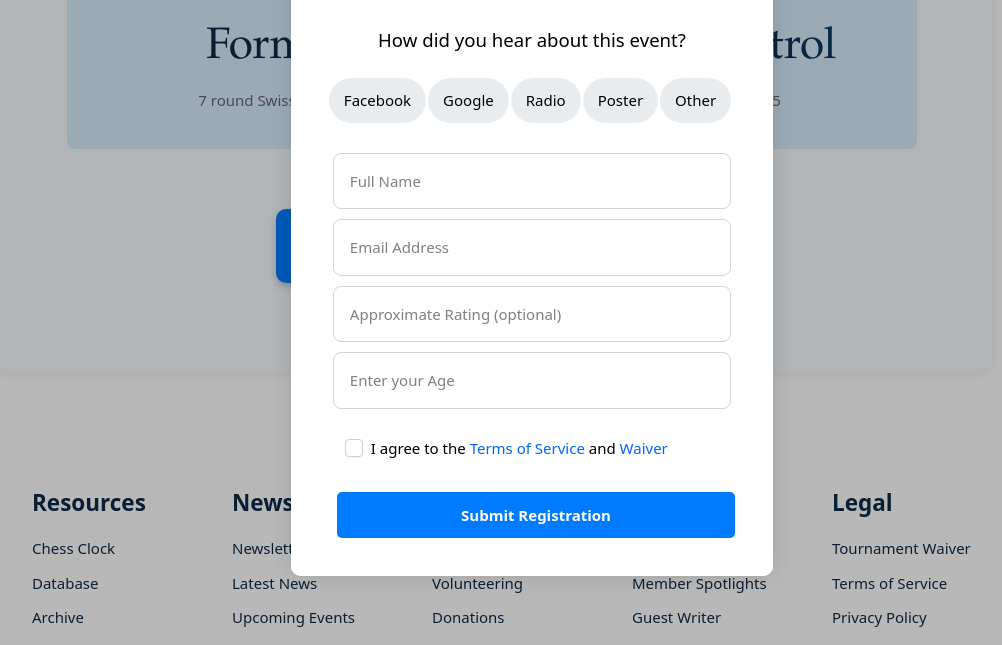
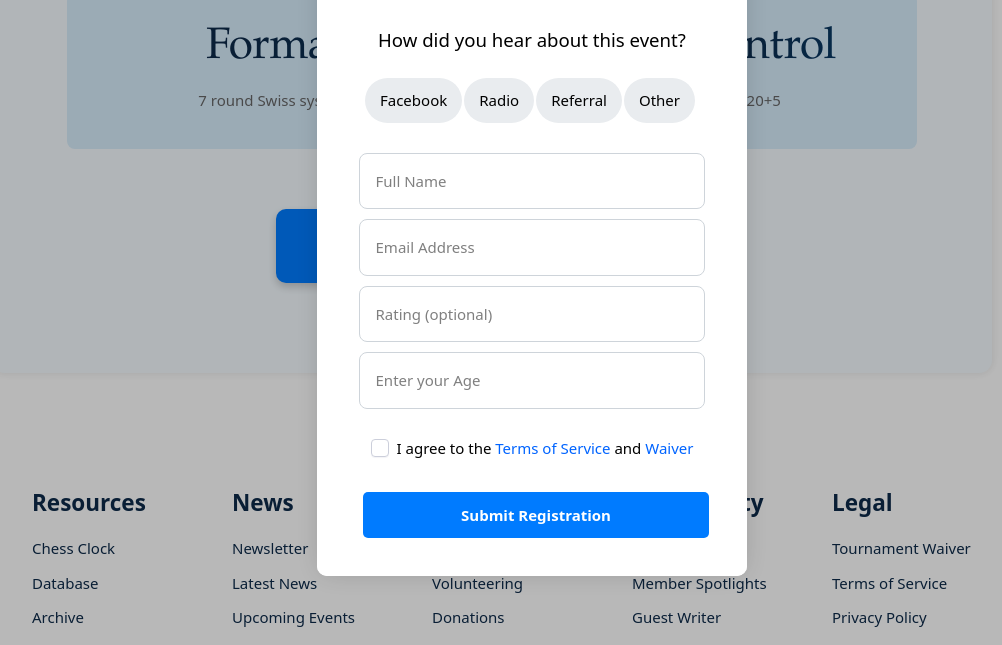
Before and after one commit to Pythoript/oceanside-chess-website, a website: page events/2025-spring-rapid/index.html in a window 1280 px wide. Both pictures are taken after a click on the button "Register Now". Shown: the part 1296-1941 px from the top of the page, without its empty margins (108-1110 px from the left). Drawn offline with nearby package versions, Linux system fonts and the light colour scheme; files that its build step writes are made by us from their sources; a web font is replaced by a local one.

Commit message:
Updated Options

```diff
--- a/events/2025-spring-rapid/index.html
+++ b/events/2025-spring-rapid/index.html
@@ -196,7 +196,7 @@
       </nav>
    </header>
    <dialog id="eventModal">
-      <form action="https://submit-form.com/Jqp4dhHnQ" id="chessEventForm" name="registration" method="post" data-botpoison-public-key="pk_0eef55f9-1ff8-4070-9b2a-769b8dc95da9">
+      <form action="https://submit-form.com/Jqp4dhHnQ" id="chessEventForm" name="registration" method="post">
           <div class="top">
               <span>2025 Spring Rapid</span>
               <button type="reset" id="close"><svg xmlns="http://www.w3.org/2000/svg" viewBox="0 0 384 512"><path fill="#333" d="M342.6 150.6c12.5-12.5 12.5-32.8 0-45.3s-32.8-12.5-45.3 0L192 210.7 86.6 105.4c-12.5-12.5-32.8-12.5-45.3 0s-12.5 32.8 0 45.3L146.7 256 41.4 361.4c-12.5 12.5-12.5 32.8 0 45.3s32.8 12.5 45.3 0L192 301.3 297.4 406.6c12.5 12.5 32.8 12.5 45.3 0s12.5-32.8 0-45.3L237.3 256 342.6 150.6z"/></svg></button>
@@ -205,17 +205,14 @@
               <div class="form-group">
                   <label class="txt">How did you hear about this event?</label>
                   <div class="radio-group">
-                      <input type="radio" id="facebook" name="source" value="facebook">
+                      <input required type="radio" id="facebook" name="source" value="facebook">
                       <label for="facebook">Facebook</label>
-
-                      <input type="radio" id="google" name="source" value="google">
-                      <label for="google">Google</label>
 
                       <input type="radio" id="radio" name="source" value="radio">
                       <label for="radio">Radio</label>
 
-                      <input type="radio" id="poster" name="source" value="poster">
-                      <label for="poster">Poster</label>
+                      <input type="radio" id="referral" name="source" value="referral">
+                      <label for="referral">Referral</label>
 
                       <input type="radio" id="other" name="source" value="other">
                       <label for="other">Other</label>
@@ -231,7 +228,7 @@
               </div>
 
               <div class="form-group">
-                  <input type="number" name="rating" min="0" max="2800" placeholder="Approximate Rating (optional)">
+                  <input type="number" name="rating" min="0" max="2800" placeholder="Rating (optional)">
               </div>
 
               <div class="form-group">
@@ -366,16 +363,6 @@
       document.getElementById("close").addEventListener("click", ()=> {
          eventModal.close();
       });
-      const btn = document.getElementById('submit');
-      const form = document.getElementById("chessEventForm");
-      form.addEventListener('botpoison-challenge-start', function() {
-         btn.classList.add('loading');
-         btn.disabled = true;
-      });
-      form.addEventListener('botpoison-challenge-success', function() {
-         btn.classList.remove('loading');
-         btn.disabled = false;
-      });
   </script>
 </body>
 
```
